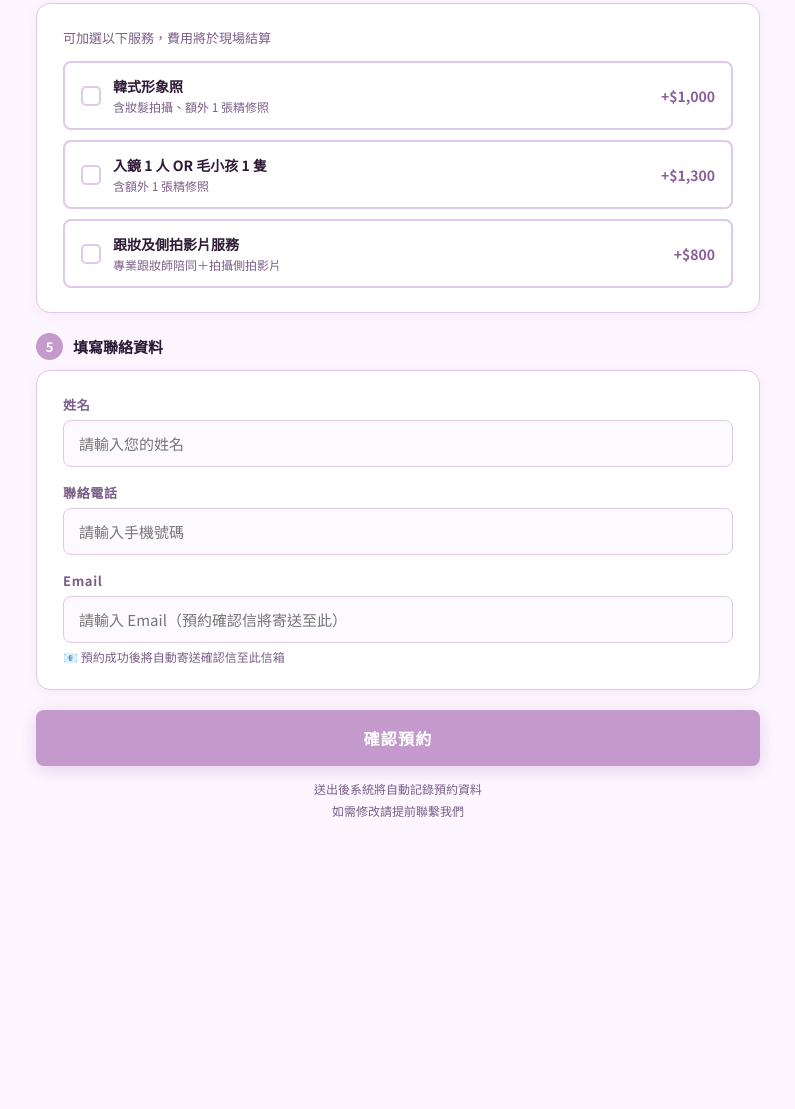
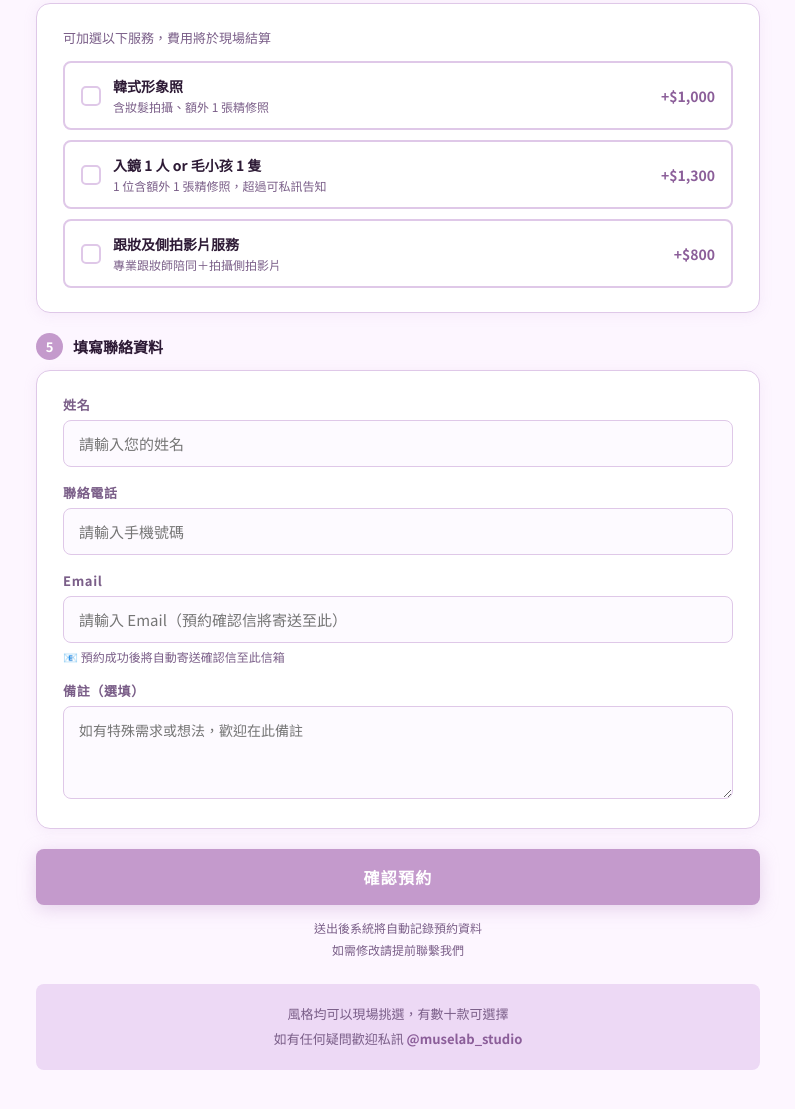
Before and after one commit to muselab-studio/muse-booking, a plain HTML site: page index.html in a window 1280 px wide. Shown: the part 1418-2527 px from the top of the page, without its empty margins (242-1037 px from the left). Before the commit the page ends 2299 px from the top, so only its background shows below. Drawn offline with Linux system fonts and the light colour scheme.

Commit message:
Add files via upload

```diff
--- a/index.html
+++ b/index.html
@@ -175,8 +175,8 @@ input:focus{border-color:var(--p);box-shadow:0 0 0 3px rgba(196,154,204,.2);}
         <div class="addon-item" onclick="togAddon('person')">
           <div class="addon-cb" id="cb-person"></div>
           <div class="addon-info">
-            <div class="addon-name">入鏡 1 人 OR 毛小孩 1 隻</div>
-            <div class="addon-desc">含額外 1 張精修照</div>
+            <div class="addon-name">入鏡 1 人 or 毛小孩 1 隻</div>
+            <div class="addon-desc">1 位含額外 1 張精修照，超過可私訊告知</div>
           </div>
           <div class="addon-price">+$1,300</div>
         </div>
@@ -200,10 +200,19 @@ input:focus{border-color:var(--p);box-shadow:0 0 0 3px rgba(196,154,204,.2);}
         <input type="email" id="em" placeholder="請輸入 Email（預約確認信將寄送至此）">
         <p class="hint">📧 預約成功後將自動寄送確認信至此信箱</p>
       </div>
+      <div class="fg" style="margin-bottom:0;margin-top:16px;">
+        <label for="note">備註（選填）</label>
+        <textarea id="note" rows="3" placeholder="如有特殊需求或想法，歡迎在此備註" style="width:100%;padding:12px 15px;border:1.5px solid var(--bd);border-radius:var(--rs);font-size:14px;font-family:'Noto Sans TC',sans-serif;color:var(--tx);background:#fdfaff;outline:none;resize:vertical;transition:.15s;line-height:1.6;"></textarea>
+      </div>
     </div>
 
     <button class="btn" onclick="doSubmit()">確認預約</button>
     <p style="text-align:center;font-size:12px;color:var(--muted);margin-top:12px;line-height:1.8;">送出後系統將自動記錄預約資料<br>如需修改請提前聯繫我們</p>
+    <div style="text-align:center;margin-top:24px;padding:18px 20px;background:var(--primary-light, #EDD9F5);border-radius:var(--rs);font-size:13px;color:var(--text-muted, #7A5E88);line-height:1.9;">
+      風格均可以現場挑選，有數十款可選擇<br>
+      如有任何疑問歡迎私訊
+      <a href="https://www.instagram.com/muselab_studio/" target="_blank" style="color:var(--pd, #8B5E99);font-weight:700;text-decoration:none;">@muselab_studio</a>
+    </div>
   </div>
 </div>
 
@@ -359,7 +368,7 @@ function doSubmit(){
 
 function resetAll(){
   selDate=null; selSlots=[]; selOut2=null;
-  ['nm','ph','em'].forEach(function(id){ document.getElementById(id).value=''; });
+  ['nm','ph','em','note'].forEach(function(id){ document.getElementById(id).value=''; });
   selAddons=[];
   ['korean','person','makeup'].forEach(function(id){
     var item=document.querySelector('[onclick="togAddon(\''+id+'\')"]');
```
Also changed, not shown: admin.html (+3 -2 lines).
